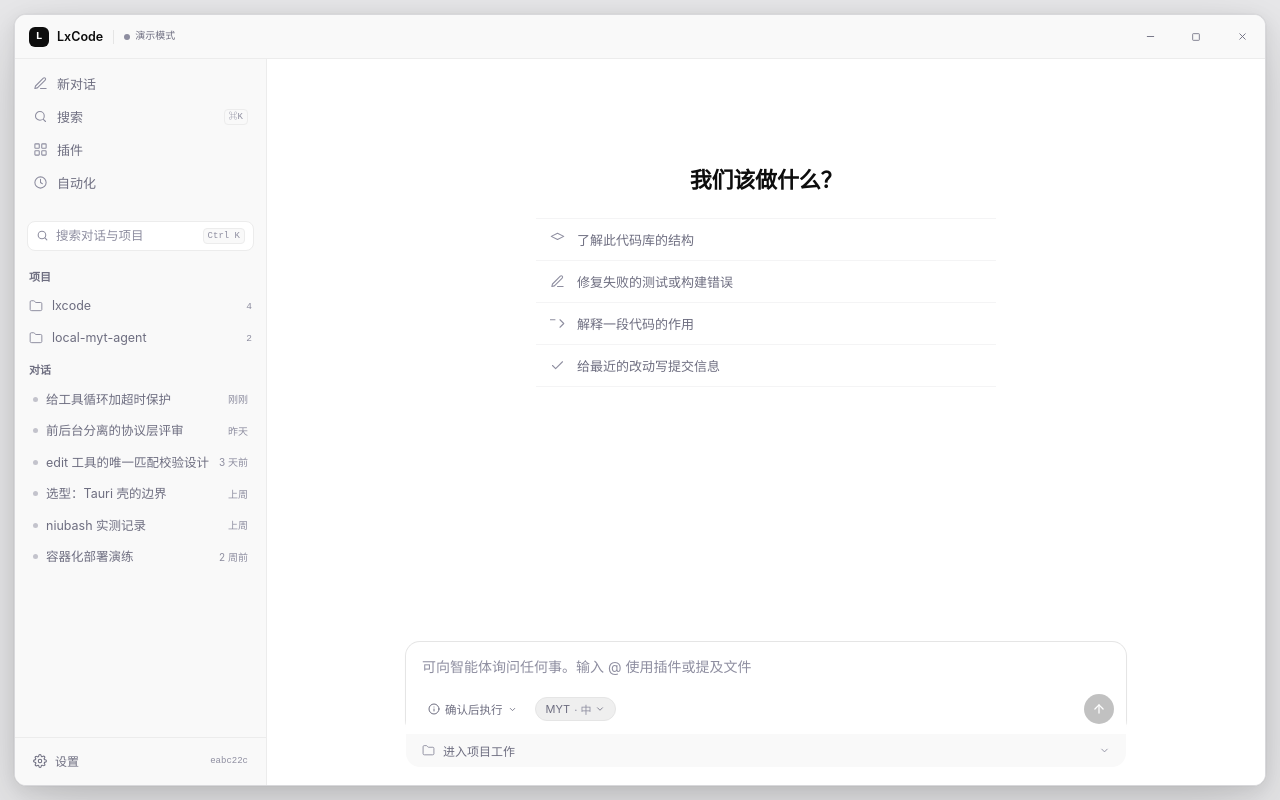
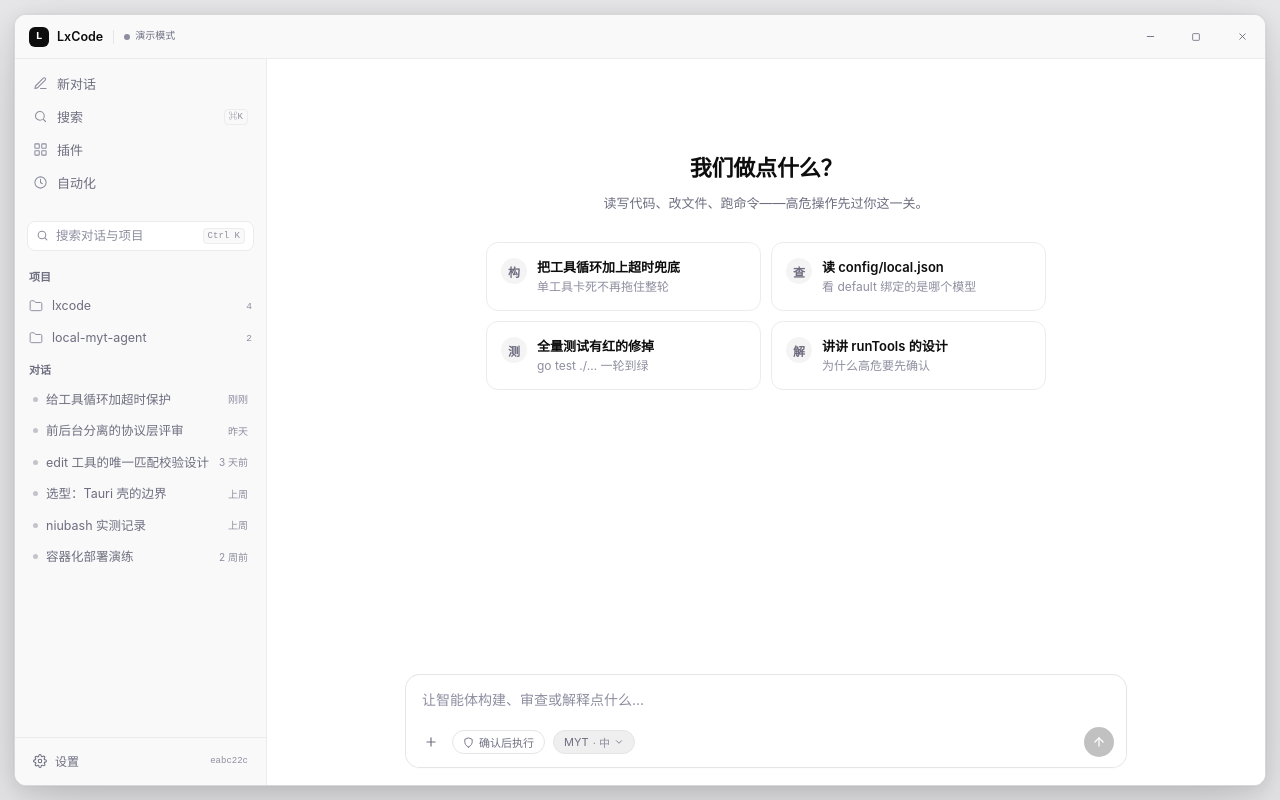
Before and after one commit to Laoxiao7274/lxcode, a React (Vite) app in the folder frontend/: page / in a window 1280 px wide. Built offline with nearby package versions, Linux system fonts and the light colour scheme.

Commit message:
Revert "feat(前端): 空态与输入区对齐 Codex 2026-05 版截图"
This reverts commit 428be2e93573660ae6bf02eae4b58bd1c16059b3.

```diff
--- a/frontend/src/components/Composer.tsx
+++ b/frontend/src/components/Composer.tsx
@@ -3,6 +3,12 @@ import { Orb } from "../aicss/Orb";
 import { PopoverMenu } from "./PopoverMenu";
 import { ModelPicker } from "./ModelPicker";
 import { useSettings, APPROVALS, type Settings } from "../settings";
+
+const shieldIcon = (size = 11) => (
+  <svg width={size} height={size} viewBox="0 0 24 24" fill="none" stroke="currentColor" strokeWidth="2" strokeLinecap="round" strokeLinejoin="round" aria-hidden="true">
+    <path d="M12 22s8-4 8-10V5l-8-3-8 3v7c0 6 8 10 8 10Z" />
+  </svg>
+);
 
 /** 输入区（Codex 式）：busy 时输入框保留（可预输入），发送钮变停止。 */
 export function Composer({
@@ -44,7 +50,7 @@ export function Composer({
           <textarea
             ref={taRef}
             className="piInput"
-            placeholder={busy ? "生成中… 可以先输入下一条（完成后发送）" : "可向智能体询问任何事。输入 @ 使用插件或提及文件"}
+            placeholder={busy ? "生成中… 可以先输入下一条（完成后发送）" : "让智能体构建、审查或解释点什么…"}
             rows={1}
             value={value}
             disabled={disabled}
@@ -58,25 +64,35 @@ export function Composer({
           />
           <div className="piBar">
             <PopoverMenu
+              width={230}
+              up
+              trigger={() => (
+                <button type="button" className="plus-btn" aria-label="添加" title="添加">
+                  <svg width="14" height="14" viewBox="0 0 24 24" fill="none" stroke="currentColor" strokeWidth="2" strokeLinecap="round" strokeLinejoin="round" aria-hidden="true">
+                    <path d="M12 5v14M5 12h14" />
+                  </svg>
+                </button>
+              )}
+              options={[
+                { id: "ctx", label: "引用当前项目", hint: "~/gs/lxcode", onSelect: () => {} },
+                { id: "file", label: "附加文件…", onSelect: () => {} },
+                { id: "shot", label: "附加截图…", onSelect: () => {} },
+              ]}
+            />
+            <PopoverMenu
               width={260}
               up
               trigger={() => (
-                <button type="button" className="perm-chip" title="权限模式">
-                  <svg width="12" height="12" viewBox="0 0 24 24" fill="none" stroke="currentColor" strokeWidth="2" strokeLinecap="round" aria-hidden="true">
-                    <circle cx="12" cy="12" r="10" />
-                    <path d="M12 16v-4" />
-                    <path d="M12 8h.01" />
-                  </svg>
+                <button type="button" className="perm-chip" title="高危操作确认模式">
+                  {shieldIcon()}
                   {approvalLabel}
-                  <svg width="9" height="9" viewBox="0 0 24 24" fill="none" stroke="currentColor" strokeWidth="2.2" strokeLinecap="round" strokeLinejoin="round" aria-hidden="true">
-                    <path d="m6 9 6 6 6-6" />
-                  </svg>
                 </button>
               )}
               options={APPROVALS.map((a) => ({
                 id: a.id,
                 label: a.label,
                 hint: a.hint,
+                icon: shieldIcon(13),
                 selected: settings.approval === a.id,
                 onSelect: () => set({ approval: a.id as Settings["approval"] }),
               }))}
@@ -105,16 +121,6 @@ export function Composer({
             )}
           </div>
         </div>
-        {/* 项目横条（Codex：输入框下的浅灰衔接条） */}
-        <button type="button" className="proj-bar">
-          <svg width="13" height="13" viewBox="0 0 24 24" fill="none" stroke="currentColor" strokeWidth="1.7" strokeLinecap="round" strokeLinejoin="round" aria-hidden="true">
-            <path d="M20 20a2 2 0 0 0 2-2V8a2 2 0 0 0-2-2h-7.9a2 2 0 0 1-1.69-.9L9.6 3.9A2 2 0 0 0 7.93 3H4a2 2 0 0 0-2 2v13a2 2 0 0 0 2 2Z" />
-          </svg>
-          进入项目工作
-          <svg width="11" height="11" viewBox="0 0 24 24" fill="none" stroke="currentColor" strokeWidth="2" strokeLinecap="round" strokeLinejoin="round" aria-hidden="true">
-            <path d="m6 9 6 6 6-6" />
-          </svg>
-        </button>
       </div>
     </div>
   );
--- a/frontend/src/components/Thread.tsx
+++ b/frontend/src/components/Thread.tsx
@@ -10,12 +10,11 @@ import { staggerIn, motionAllowed } from "../motion";
 import { gsap } from "gsap";
 import { useSettings } from "../settings";
 
-// 建议列表（Codex 形态：左侧图标 + 单行文字，细分隔线隔开）
 const SUGGESTIONS = [
-  { icon: "M12 2 2 7l10 5 10-5Z", title: "了解此代码库的结构" },
-  { icon: "M12 20h9M16.5 3.5a2.12 2.12 0 0 1 3 3L7 19l-4 1 1-4Z", title: "修复失败的测试或构建错误" },
-  { icon: "M8 6-6 6 6 6M16 6l6 6-6 6", title: "解释一段代码的作用" },
-  { icon: "M20 6 9 17l-5-5", title: "给最近的改动写提交信息" },
+  { icon: "构", title: "把工具循环加上超时兜底", sub: "单工具卡死不再拖住整轮" },
+  { icon: "查", title: "读 config/local.json", sub: "看 default 绑定的是哪个模型" },
+  { icon: "测", title: "全量测试有红的修掉", sub: "go test ./… 一轮到绿" },
+  { icon: "解", title: "讲讲 runTools 的设计", sub: "为什么高危要先确认" },
 ];
 
 type Item =
@@ -109,14 +108,16 @@ export function Thread({
   if (state.blocks.length === 0) {
     return (
       <div className="empty-state" ref={emptyRef}>
-        <h2>我们该做什么？</h2>
-        <div className="suggest-list">
+        <h2>我们做点什么？</h2>
+        <p>读写代码、改文件、跑命令——高危操作先过你这一关。</p>
+        <div className="suggest-grid">
           {SUGGESTIONS.map((s) => (
-            <button key={s.title} type="button" className="suggest-row" onClick={() => onSuggestion?.(s.title)}>
-              <svg width="15" height="15" viewBox="0 0 24 24" fill="none" stroke="currentColor" strokeWidth="1.7" strokeLinecap="round" strokeLinejoin="round" aria-hidden="true">
-                <path d={s.icon} />
-              </svg>
-              <span className="suggest-text">{s.title}</span>
+            <button key={s.title} type="button" className="suggest-card" onClick={() => onSuggestion?.(s.title)}>
+              <span className="suggest-icon" aria-hidden>{s.icon}</span>
+              <span className="suggest-text">
+                <span className="suggest-title">{s.title}</span>
+                <span className="suggest-sub">{s.sub}</span>
+              </span>
             </button>
           ))}
         </div>
--- a/frontend/src/styles/global.css
+++ b/frontend/src/styles/global.css
@@ -828,9 +828,9 @@ body {
   background: var(--border-soft);
 }
 
-/* ===== 空态（Codex 2026-05：大标题 + 带图标建议列表） ===== */
+/* ===== 空态（Codex 式：居中的大标题 + 2×2 建议卡） ===== */
 .empty-state {
-  padding: 84px 8px 0;
+  padding: 72px 24px 0;
   text-align: center;
   color: var(--fg-muted);
 }
@@ -838,71 +838,73 @@ body {
   font-size: 22px;
   font-weight: 600;
   color: var(--fg);
-  margin-bottom: 20px;
+  margin-bottom: 6px;
   letter-spacing: -0.01em;
 }
-.suggest-list {
-  max-width: 460px;
+.empty-state p {
+  font-size: 13px;
+  max-width: 380px;
+  margin: 0 auto 28px;
+  line-height: 1.7;
+}
+.suggest-grid {
+  display: grid;
+  grid-template-columns: 1fr 1fr;
+  gap: 10px;
+  max-width: 560px;
   margin: 0 auto;
-  border-top: 1px solid var(--border-soft);
 }
-.suggest-row {
+.suggest-card {
   display: flex;
-  align-items: center;
-  gap: 12px;
-  width: 100%;
-  padding: 11px 14px;
+  align-items: flex-start;
+  gap: 10px;
+  padding: 14px;
   text-align: left;
   color: var(--fg-muted);
   background: transparent;
-  border: none;
-  border-bottom: 1px solid var(--border-soft);
+  border: 1px solid var(--border);
+  border-radius: 12px;
   cursor: pointer;
   font-family: var(--font-sans);
-  transition: background 120ms, color 120ms;
+  transition: background 140ms, transform 160ms cubic-bezier(0.22, 1, 0.36, 1), box-shadow 160ms;
 }
-.suggest-row:hover {
+.suggest-card:hover {
+  background: var(--surface);
+  transform: translateY(-1.5px);
+  box-shadow: 0 2px 10px rgba(0, 0, 0, 0.05);
+}
+.suggest-card:active {
+  transform: translateY(0) scale(0.99);
+}
+.suggest-icon {
+  width: 26px;
+  height: 26px;
+  border-radius: 50%;
   background: var(--border-soft);
+  color: var(--fg-muted);
+  font-size: 12px;
+  font-weight: 600;
+  display: inline-flex;
+  align-items: center;
+  justify-content: center;
+  flex: none;
+  margin-top: 1px;
+}
+.suggest-text {
+  display: flex;
+  flex-direction: column;
+  gap: 2px;
+  min-width: 0;
+}
+.suggest-title {
+  font-size: 13px;
+  font-weight: 600;
   color: var(--fg);
 }
-.suggest-row svg {
+.suggest-sub {
+  font-size: 12px;
   color: var(--fg-faint);
-  flex: none;
-}
-.suggest-row:hover svg {
-  color: var(--fg-muted);
-}
-.suggest-text {
-  font-size: 13px;
-}
-
-/* 项目横条（Codex：输入框下的浅灰衔接条） */
-.proj-bar {
-  display: flex;
-  align-items: center;
-  gap: 8px;
-  width: 100%;
-  padding: 8px 16px;
-  font-size: 12px;
-  color: var(--fg-muted);
-  background: var(--bg-side);
-  border: none;
-  border-radius: 0 0 14px 14px;
-  cursor: pointer;
-  text-align: left;
-  font-family: var(--font-sans);
-  transition: background 120ms;
-}
-.proj-bar:hover {
-  background: var(--border-soft);
-  color: var(--fg);
-}
-.proj-bar svg {
-  color: var(--fg-faint);
-  flex: none;
-}
-.proj-bar svg:last-child {
-  margin-left: auto;
+  line-height: 1.5;
 }
 
 /* ===== 输入区（底部固定，宽与线程一致） ===== */
@@ -982,7 +984,7 @@ body {
   align-items: center;
   gap: 8px;
   padding: 8px 12px 10px;
-  border-radius: 0;
+  border-radius: 0 0 14px 14px;
   background: var(--surface);
 }
 .plus-btn {
@@ -1007,16 +1009,13 @@ body {
   align-items: center;
   gap: 5px;
   padding: 3px 10px;
-  font-size: 11.5px;
+  font-size: 11px;
   color: var(--fg-muted);
   background: transparent;
-  border: none;
+  border: 1px solid var(--border-strong);
   border-radius: 999px;
-  cursor: pointer;
+  cursor: default;
   font-family: var(--font-sans);
-}
-.perm-chip:hover {
-  background: var(--border-soft);
 }
 .model-chip {
   display: inline-flex;
```
